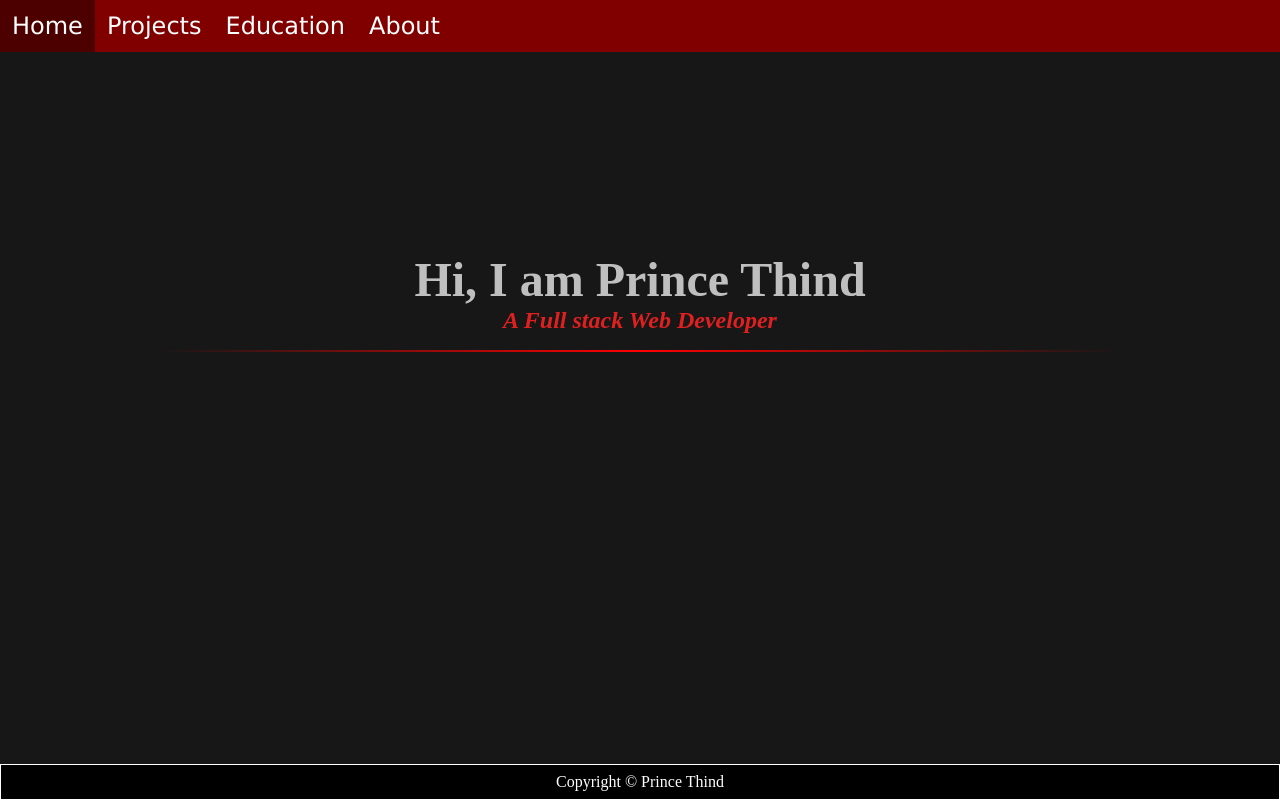
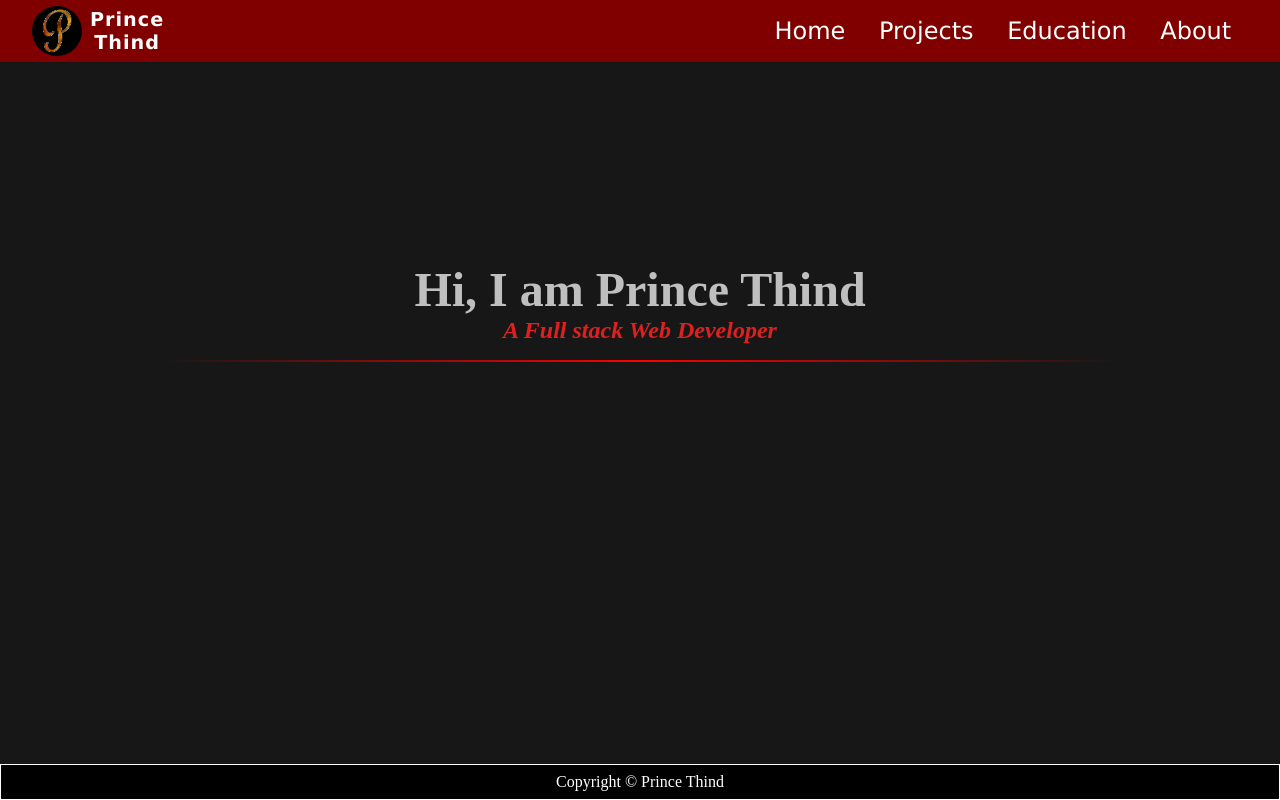
Before and after one commit to prince-thind/prince-thind.github.io, a Next.js app: page / in a window 1280 px wide. Built offline with nearby package versions, Linux system fonts and the light colour scheme.

Commit message:
add brand image in header

```diff
--- a/components/header.js
+++ b/components/header.js
@@ -1,10 +1,28 @@
 import Link from "next/link";
+import Image from "next/image";
+import brandLogo from "../images/brand-logo.png";
 import styles from "../styles/Header.module.scss";
 
 export default function Header() {
   return (
     <header>
       <nav className={styles.navbar}>
+        <Link href="/">
+          <a className={styles.brand}>
+            <Image
+              src={brandLogo}
+              alt="brand logo"
+              width="50"
+              height="50"
+              className="brand-logo"
+            />
+            <h2>
+              Prince
+              <br />
+              Thind
+            </h2>
+          </a>
+        </Link>
         <ul>
           <li>
             <Link href="/">
--- a/styles/Header.module.scss
+++ b/styles/Header.module.scss
@@ -1,23 +1,37 @@
 @use "variables";
+@use "mixins";
 
 .navbar {
   background-color: variables.$red;
   font-family: Verdana, Geneva, Tahoma, sans-serif;
+  display: flex;
+  justify-content: space-between;
+  padding: 0 2rem;
+  font-size: 1.5rem;
+
   ul {
     display: flex;
     list-style-type: none;
   }
 }
+
+.brand {
+  display: flex;
+  align-items: center;
+  @include mixins.normalize-link($hover: inherit);
+  img {
+    background-color: black;
+    border-radius: 50%;
+  }
+  h2 {
+    font-size: 1.2rem;
+    // font-family:'Times New Roman', Times, serif;
+    padding: 0 0.5rem;
+    letter-spacing: 1px;
+  }
+}
 .nav-item {
   display: block;
-  padding: 0.5em;
-  font-size: 1.5rem;
-  color: white;
-  text-decoration: none;
-  &:visited {
-    color: white;
-  }
-  &:hover {
-    background-color: hsl(0, 100%, 15%);
-  }
+  padding: 0.7em;
+  @include mixins.normalize-link();
 }
--- /dev/null
+++ b/styles/_mixins.scss
@@ -0,0 +1,10 @@
+@mixin normalize-link($color: white,$hover:hsl(0, 100%, 15%)) {
+  color: $color;
+  text-decoration: none;
+  &:visited {
+    color: $color;
+  }
+  &:hover {
+    background-color: $hover;
+  }
+}
```
Also changed, not shown: images/brand-logo.png (added), 1 other file (tests, documents, lock files or other folders).
